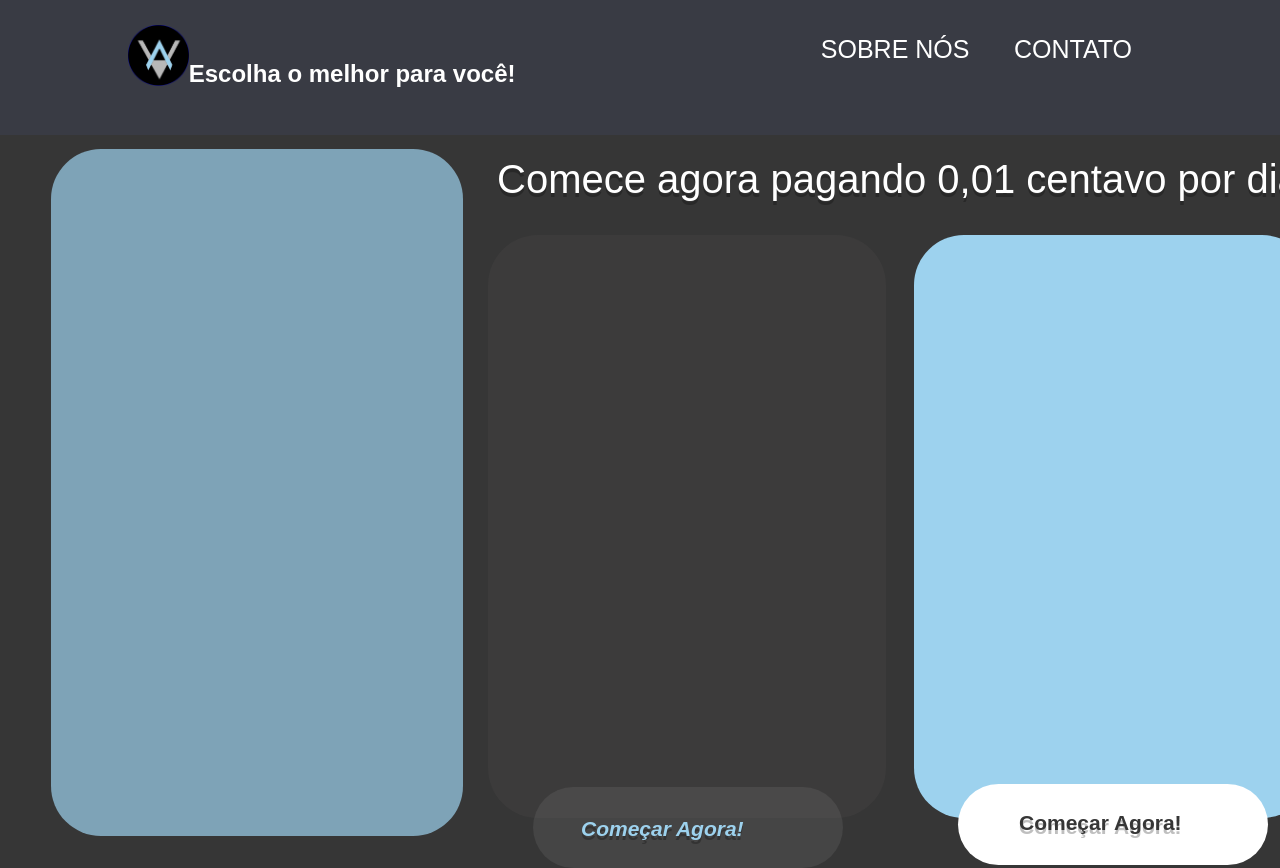
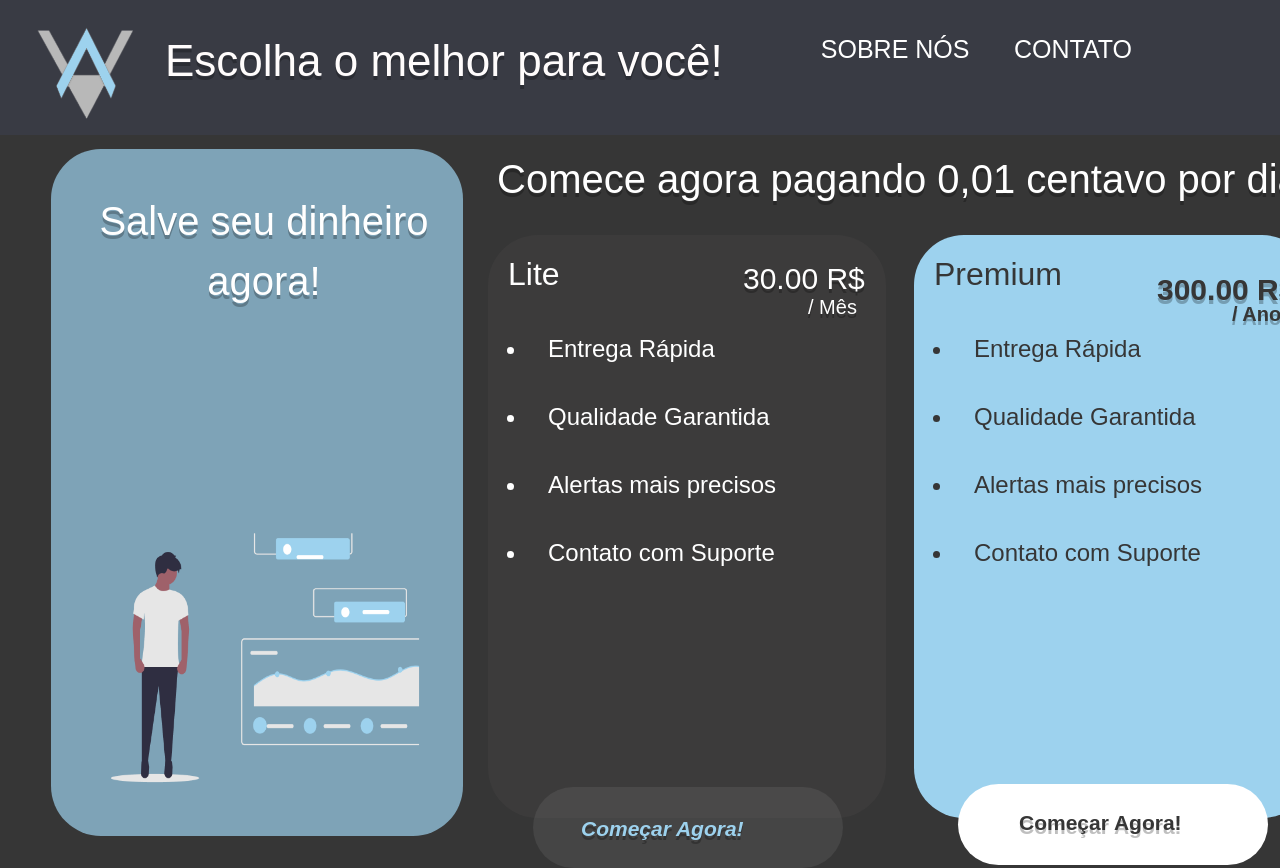
Before and after one commit to Yundnir/Projeto-Vaccinus, a plain HTML site: page Site/PaginaI/planos.html in a window 1280 px wide. Shown: the top 868 px of the page. Drawn offline with Linux system fonts and the light colour scheme.

Commit message:
atualização arquivos planos

```diff
--- a/Site/PaginaI/css/planos.css
+++ b/Site/PaginaI/css/planos.css
@@ -12,7 +12,32 @@ body{
     height: 110px;
     padding-top: 25px;
 }
+.imagemlogo{
+    position: absolute;
+left: 20px;
+width: 122px;
+height: auto;
+top: 0px;
+}
+.Headertexto{
+    position: absolute;
+width: 671px;
+height: 52px;
+left: 165px;
+top: 35px;
 
+font-family: Arial, Helvetica, sans-serif;
+font-style: normal;
+font-weight: normal;
+font-size: 44px;
+line-height: 52px;
+/* identical to box height */
+
+
+color: #FFFCFC;
+
+text-shadow: 0px 4px 0px rgba(0, 0, 0, 0.25);
+}
 .container{
     /* Largura do elemento */
     width: 80%;
@@ -20,13 +45,6 @@ body{
 
     /* height: 50px; */
 }
-
-.container img{
-    width: 12%;
-    float: left;
-}
-
-
 .title-header h1,
 .nav ul
 {
@@ -169,3 +187,121 @@ color: #363636;
 
 text-shadow: 0px 4px 0px rgba(0, 0, 0, 0.25);
 }
+.slide1salve{
+    position: absolute;
+width: 386px;
+height: 79px;
+left: 71px;
+top: 191px;
+
+font-family: Arial, Helvetica, sans-serif;
+font-size: 40px;
+line-height: 60px;
+text-align: center;
+
+color: #FFFFFF;
+
+text-shadow: 0px 4px 0px rgba(0, 0, 0, 0.25);
+}
+.imagemslide1{
+    position: absolute;
+width: 338px;
+height: 256px;
+left: 95px;
+top: 533px;
+background: rgba(0, 0, 0, 0.25);;
+}
+.slide2 li{
+    font-family: Arial, Helvetica, sans-serif;
+    font-style: normal;
+    font-size: x-large;
+    color: white;
+    padding: 20px;
+}
+.slide2 h1{
+    color: white;
+    font-weight: 100;
+    font-size: xx-large;
+    margin-left: 20px;
+}
+.litereais{
+    position: absolute;
+width: 192px;
+height: 64px;
+left: 743px;
+top: 256px;
+
+font-family: Arial, Helvetica, sans-serif;
+font-style: normal;
+font-weight: normal;
+font-size: 30px;
+line-height: 45px;
+
+color: #FFFFFF;
+
+text-shadow: 0px 4px 0px rgba(0, 0, 0, 0.25);
+}
+.litepormes {
+    position: absolute;
+    width: 192px;
+    height: 64px;
+    left: 808px;
+    top: 292px;
+
+    font-family: Arial, Helvetica, sans-serif;
+    font-style: normal;
+    font-weight: normal;
+    font-size: 20px;
+    line-height: 30px;
+
+    color: #FFFFFF;
+
+    text-shadow: 0px 4px 0px rgba(0, 0, 0, 0.25);
+}
+.slide3 li{
+    font-family: Arial, Helvetica, sans-serif;
+    font-style: bold;
+    font-size: x-large;
+    color: #363636;
+    padding: 20px;
+}
+.slide3 h1{
+    color: #363636;
+    font-weight: 100;
+    font-size: xx-large;
+    margin-left: 20px;
+}
+.premiumreais{
+    position: absolute;
+width: 192px;
+height: 64px;
+left: 1157px;
+top: 267px;
+
+font-family: Arial, Helvetica, sans-serif;
+font-style: normal;
+font-weight: bold;
+font-size: 30px;
+line-height: 45px;
+
+color: #363636;
+
+text-shadow: 0px 4px 0px rgba(0, 0, 0, 0.25);
+}
+.premiumporano{
+    position: absolute;
+width: 192px;
+height: 64px;
+left: 1232px;
+top: 299px;
+
+font-family: Arial, Helvetica, sans-serif;
+font-style: normal;
+font-weight: bold;
+font-size: 20px;
+line-height: 30px;
+
+color: #363636;
+
+text-shadow: 0px 4px 0px rgba(0, 0, 0, 0.25);
+}
--- a/Site/PaginaI/planos.html
+++ b/Site/PaginaI/planos.html
@@ -11,12 +11,12 @@
 
 <body>
     <!-- Header ou Nav Bar -->
+    <img src="img/logo_sem.png" alt="Logo" class="imagemlogo">
     <div class="header">
         <div class="container">
             <div class="title-header">
-                <img src="img/logo_cir.png" alt="Logo">
-                <h2><span>Escolha o melhor para você!</span></h2>
             </div>
+            <span class="Headertexto">Escolha o melhor para você!</span>
             <div class="nav">
                 <!-- Utilizamos o <ul> para criar listas e <li> para item dentro da lista -->
                 <ul>
@@ -26,12 +26,35 @@
             </div>
             <!-- Showcase -->
             <div id="showcase">
+
                 <div class="slide1"></div>
+                <span class="slide1salve">Salve seu dinheiro agora!</span>
+                <img src="img/slide1.PNG" class="imagemslide1">
                 <div class="comeceagora">Comece agora pagando 0,01 centavo por dia!</div>
-                <div class="slide2"></div>
+                <div class="slide2">
+                     <h1>Lite</h1>
+                     <ul>
+                    <li>Entrega Rápida</li>
+                    <li>Qualidade Garantida</li>
+                    <li>Alertas mais precisos</li>
+                    <li>Contato com Suporte</li>
+                </ul>
+                </div>
+                <span class="litereais">30.00 R$</span>
+                <span class="litepormes">/ Mês</span>
                 <div class="buttonslide2"></div>
                 <span class="comecar2">Começar Agora!</span>
-                <div class="slide3"></div>
+                <div class="slide3">
+                    <h1>Premium</h1>
+                    <ul>
+                   <li>Entrega Rápida</li>
+                   <li>Qualidade Garantida</li>
+                   <li>Alertas mais precisos</li>
+                   <li>Contato com Suporte</li>
+               </ul>
+                </div>
+                <span class="premiumreais">300.00 R$</span>
+                <span class="premiumporano">/ Ano</span>
                 <div class="buttonslide3"></div>
                 <span class="comecar3">Começar Agora!</span>
             </div>
```
Also changed, not shown: Site/PaginaI/img/slide1.PNG (added).
